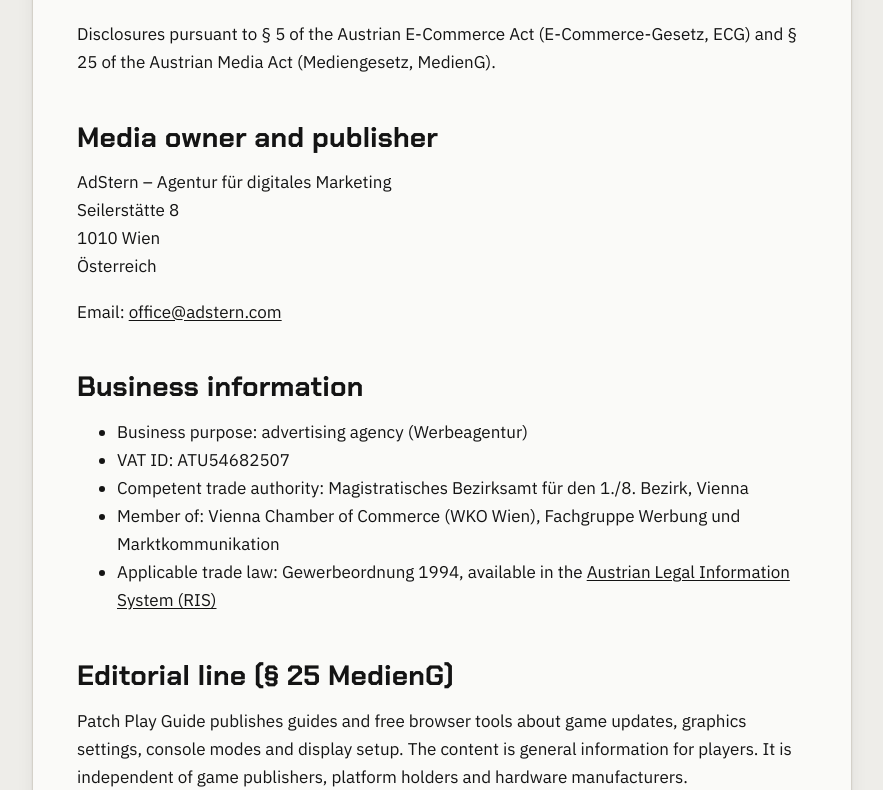
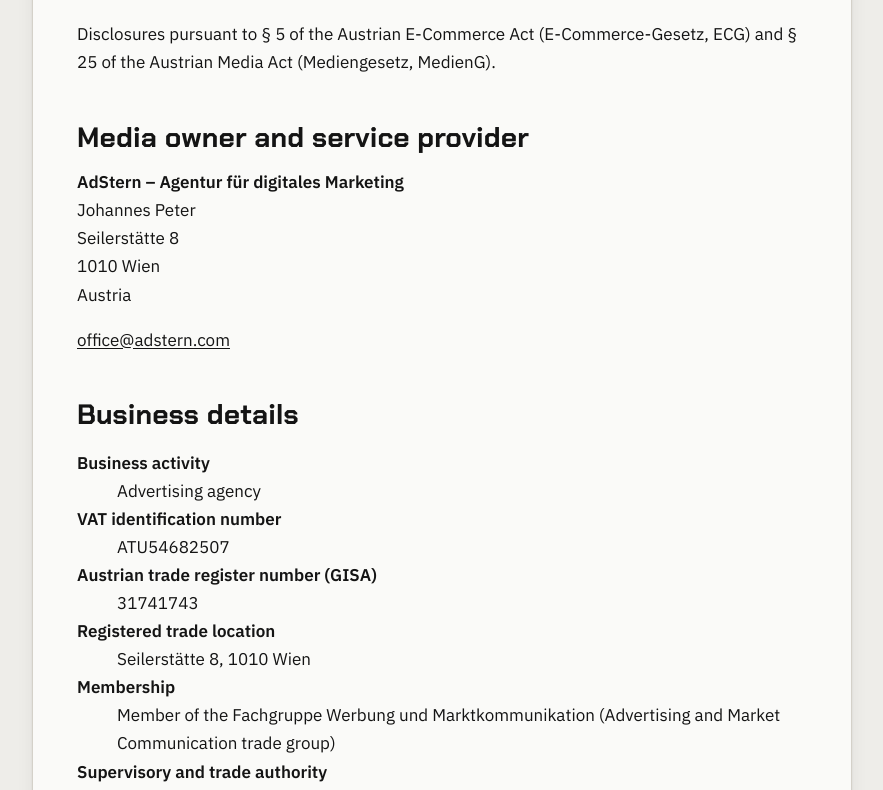
Before and after one commit to JohannesPeterVienna/patchplayguide, a website: page docs/imprint/index.html in a window 1280 px wide. Shown: the part 230-1020 px from the top of the page, without its empty margins (4-887 px from the left). Drawn offline with Linux system fonts and the light colour scheme.

Commit message:
Publish the publisher details, editorial policy and contact form

```diff
--- a/docs/imprint/index.html
+++ b/docs/imprint/index.html
@@ -42,19 +42,27 @@
 <main id="main"><div class="wrap">
 <nav class="crumbs" aria-label="Breadcrumb"><ol><li><a href="/">Home</a></li><li aria-current="page">Imprint</li></ol></nav>
 <article class="doc legal"><p class="kicker">Legal notice</p><h1>Imprint</h1><p>Disclosures pursuant to § 5 of the Austrian E-Commerce Act (E-Commerce-Gesetz, ECG) and § 25 of the Austrian Media Act (Mediengesetz, MedienG).</p>
-<h2 id="owner">Media owner and publisher</h2>
-<p>AdStern – Agentur für digitales Marketing<br>Seilerstätte 8<br>1010 Wien<br>Österreich</p>
-<p>Email: <a href="mailto:office@adstern.com">office@adstern.com</a></p>
-<h2 id="business">Business information</h2>
-<ul>
-<li>Business purpose: advertising agency (Werbeagentur)</li>
-<li>VAT ID: ATU54682507</li>
-<li>Competent trade authority: Magistratisches Bezirksamt für den 1./8. Bezirk, Vienna</li>
-<li>Member of: Vienna Chamber of Commerce (WKO Wien), Fachgruppe Werbung und Marktkommunikation</li>
-<li>Applicable trade law: Gewerbeordnung 1994, available in the <a href="https://www.ris.bka.gv.at/GeltendeFassung.wxe?Abfrage=Bundesnormen&Gesetzesnummer=10007517" rel="noopener">Austrian Legal Information System (RIS)</a></li>
-</ul>
-<h2 id="line">Editorial line (§ 25 MedienG)</h2>
-<p>Patch Play Guide publishes guides and free browser tools about game updates, graphics settings, console modes and display setup. The content is general information for players. It is independent of game publishers, platform holders and hardware manufacturers.</p>
+<h2 id="owner">Media owner and service provider</h2>
+<p><strong>AdStern – Agentur für digitales Marketing</strong><br>Johannes Peter<br>Seilerstätte 8<br>1010 Wien<br>Austria</p>
+<p><a href="mailto:office@adstern.com">office@adstern.com</a></p>
+<h2 id="business">Business details</h2><dl><dt><strong>Business activity</strong></dt><dd>Advertising agency</dd>
+<dt><strong>VAT identification number</strong></dt><dd>ATU54682507</dd>
+<dt><strong>Austrian trade register number (GISA)</strong></dt><dd>31741743</dd>
+<dt><strong>Registered trade location</strong></dt><dd>Seilerstätte 8, 1010 Wien</dd>
+<dt><strong>Membership</strong></dt><dd>Member of the Fachgruppe Werbung und Marktkommunikation (Advertising and Market Communication trade group)</dd>
+<dt><strong>Supervisory and trade authority</strong></dt><dd><a href="https://www.wien.gv.at/kontakt/mba0108">Magistratisches Bezirksamt für den 1. und 8. Bezirk, Wien</a></dd>
+<dt><strong>Applicable trade regulation</strong></dt><dd><a href="https://www.ris.bka.gv.at/GeltendeFassung.wxe?Abfrage=Bundesnormen&amp;Gesetzesnummer=10007517">Austrian Trade Regulation Act (Gewerbeordnung 1994, RIS)</a></dd></dl>
+<h2 id="line">Editorial policy (§ 25 Austrian Media Act, Mediengesetz)</h2><p>Patch Play Guide explains graphics options, frame rates and display technology in video games and offers tools for comparing settings.</p>
+<h2>Contact form</h2>
+<form action="https://www.viennabyalocal.com/kontakt.php" method="post" accept-charset="UTF-8" aria-label="Contact form" style="display:grid;gap:.85rem;max-width:34rem">
+ <input type="hidden" name="site" value="patchplayguide.com"><input type="hidden" name="language" value="en">
+ <div hidden aria-hidden="true"><label>Website URL <input name="company_url" tabindex="-1" autocomplete="off"></label></div>
+ <label style="display:grid;gap:.25rem">Name (optional)<input name="sender_name" autocomplete="name" type="text" maxlength="120" style="font:inherit;width:100%;box-sizing:border-box;padding:.55em"></label>
+ <label style="display:grid;gap:.25rem">Your email address (required)<input name="email" autocomplete="email" type="email" required maxlength="254" style="font:inherit;width:100%;box-sizing:border-box;padding:.55em"></label>
+ <label style="display:grid;gap:.25rem">Your message (required)<textarea name="message" rows="5" required maxlength="6000" style="font:inherit;width:100%;box-sizing:border-box;padding:.55em"></textarea></label>
+ <p>AdStern uses your details to respond to your enquiry. <a href="/privacy/">Privacy policy</a></p>
+ <button type="submit" style="justify-self:start;padding:.65em 1.2em;font:inherit">Send message</button>
+</form>
 <h2 id="links">External links</h2>
 <p>Links to other websites were checked when the linking page was published or last reviewed. We have no influence on the content of external sites and accept no responsibility for it.</p>
 <h2 id="trademarks">Trademarks</h2>
```
Also changed, not shown: docs/privacy/index.html (+3 -2 lines), src/pages.mjs (+24 -15 lines), tests/check-pages.mjs (+1 -1 lines).
